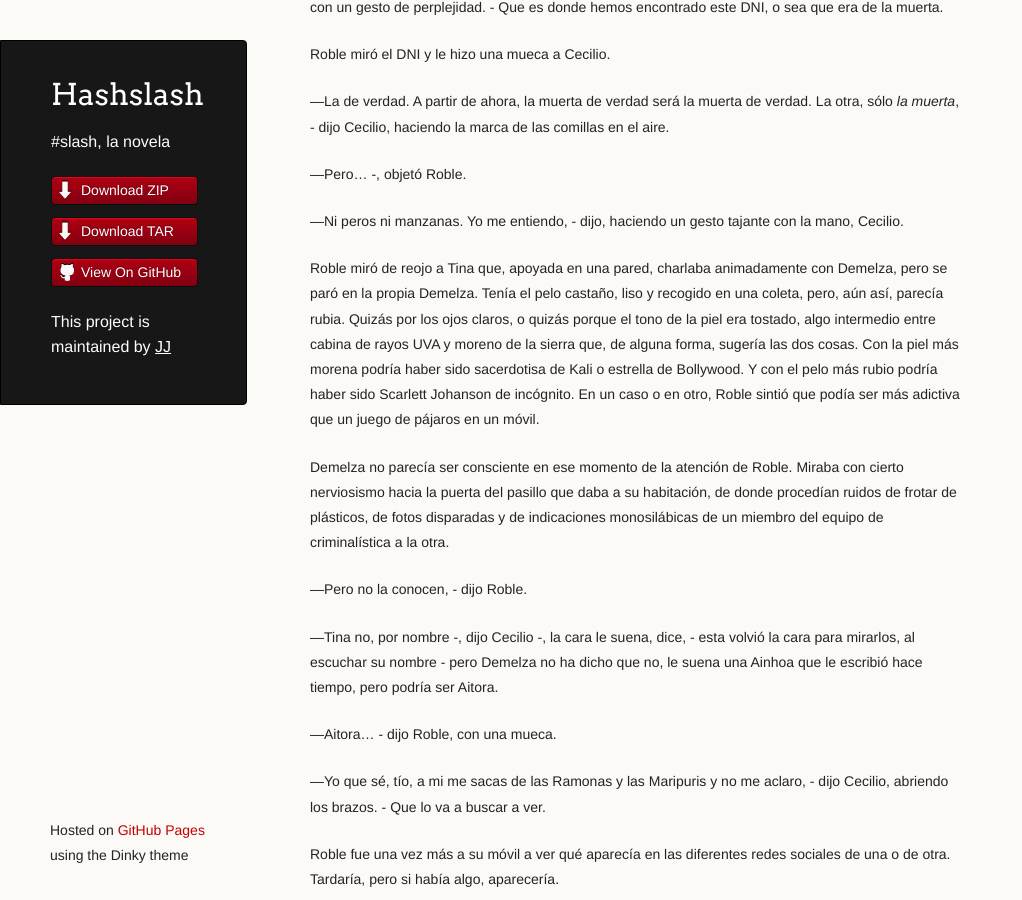
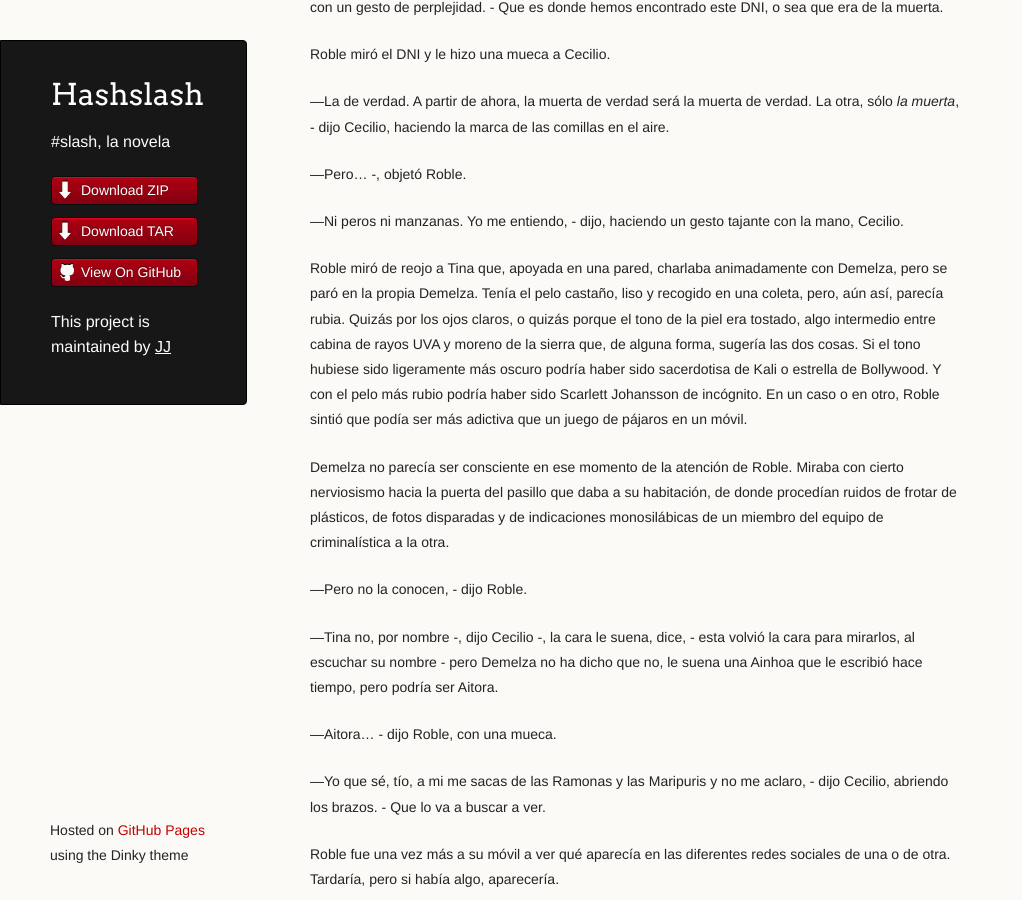
Before and after one commit to JJ/HashSlash, a Jekyll site: the page built from texto/HashSlash.md, in a window 1280 px wide and 900 px high, scrolled down 19869 px. Shown: the whole window, without its empty margins (0-1022 px from the left). Built offline with Jekyll 4.4.1, drawn with Linux system fonts in a browser that asks for light colours.

Commit message:
Sync texto/HashSlash.md from master to gh-pages

```diff
--- a/texto/HashSlash.md
+++ b/texto/HashSlash.md
@@ -1,7 +1,7 @@
 ---
 layout: index
 ---
-<!--- -*-  eval: (typopunct-mode 1); eval: (typopunct-change-language: english) -*- -->
+<!--- -*-  eval: (typopunct-mode 1) -*- -->
 
 <h1>#slash</h1>
 
@@ -1035,9 +1035,9 @@ animadamente con Demelza, pero se paró en la propia Demelza. Tenía el
 pelo castaño, liso y recogido en una coleta, pero, aún así, parecía
 rubia. Quizás por los ojos claros, o quizás porque el tono de la piel
 era tostado, algo intermedio entre cabina de rayos UVA y moreno de la
-sierra que, de alguna forma, sugería las dos cosas. Con la piel más
-morena podría haber sido sacerdotisa de Kali o estrella de
-Bollywood. Y con el pelo más rubio podría haber sido Scarlett Johanson
+sierra que, de alguna forma, sugería las dos cosas. Si el tono hubiese
+sido ligeramente más oscuro podría haber sido sacerdotisa de Kali o estrella de
+Bollywood. Y con el pelo más rubio podría haber sido Scarlett Johansson
 de incógnito. En un caso o en otro, Roble sintió que podía ser más
 adictiva que un juego de pájaros en un móvil.
 
```
